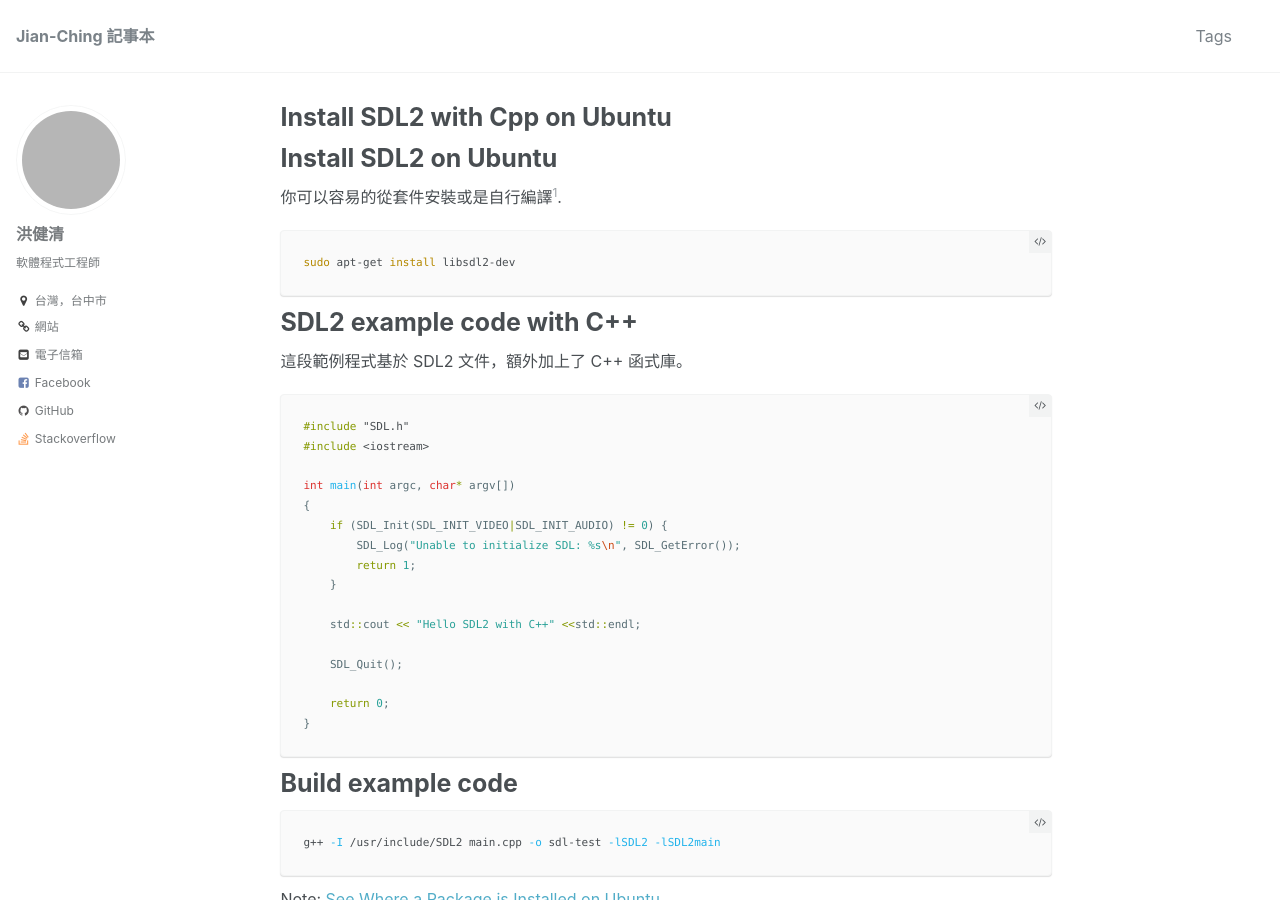
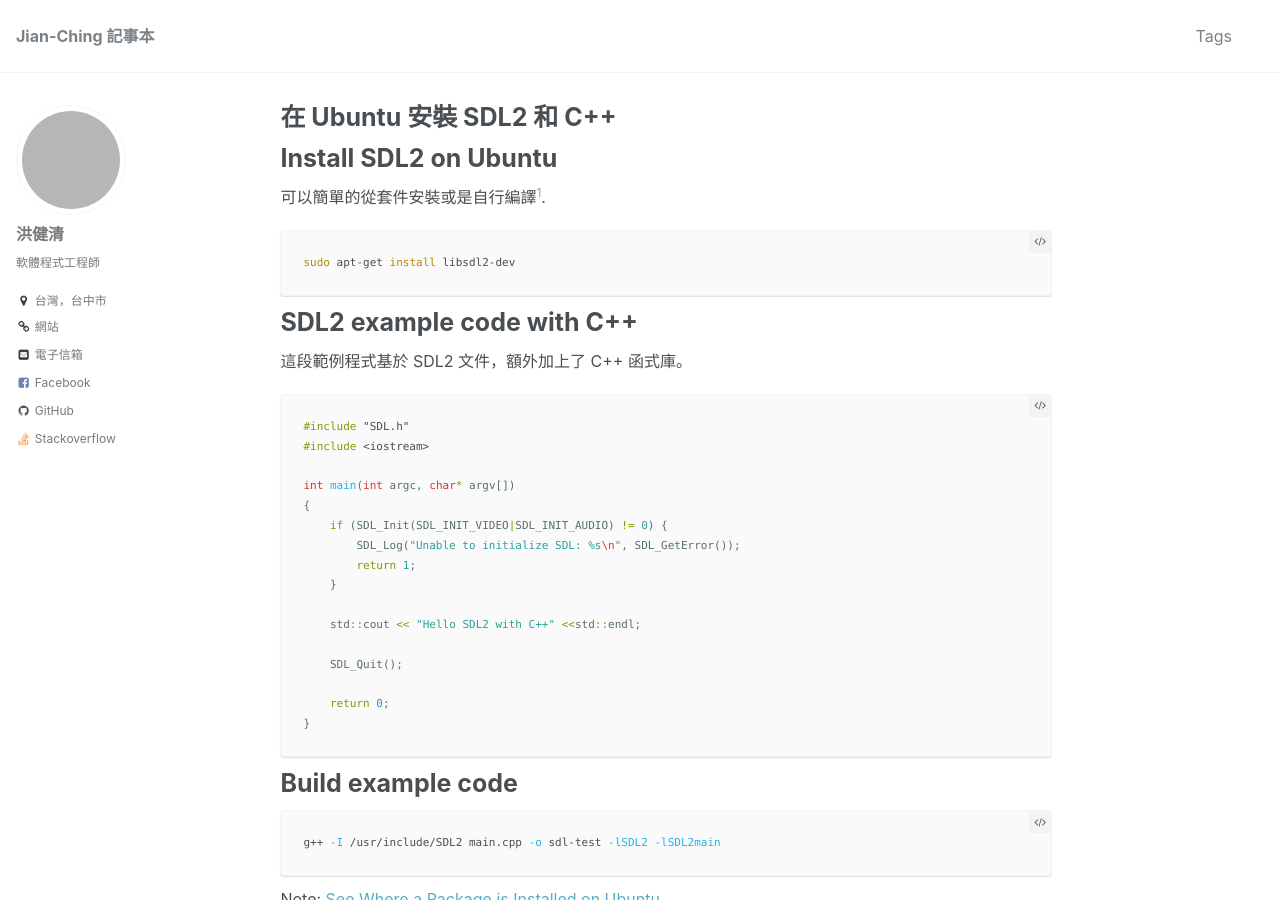
Before and after one commit to allyusd/twblog-source, a Jekyll site: the page built from _posts/2017-04-03-install-sdl2-with-cpp-on-ubuntu.md, in a window 1280 px wide and 900 px high. Built offline with Jekyll 4.4.1, drawn with Linux system fonts in a browser that asks for light colours; comment, search, counter and statistics services are not loaded; grey boxes are pictures that could not be loaded.

Commit message:
post: update title

```diff
--- a/_posts/2017-04-03-install-sdl2-with-cpp-on-ubuntu.md
+++ b/_posts/2017-04-03-install-sdl2-with-cpp-on-ubuntu.md
@@ -1,11 +1,11 @@
 ---
-title: "Install SDL2 with Cpp on Ubuntu"
+title: "在 Ubuntu 安裝 SDL2 和 C++"
 tags: Cpp SDL2 Ubuntu
 ---
 
 # Install SDL2 on Ubuntu
 
-你可以容易的從套件安裝或是自行編譯[^1].
+可以簡單的從套件安裝或是自行編譯[^1].
 
 [^1]: [HOW TO SET UP SDL2 ON LINUX](http://gigi.nullneuron.net/gigilabs/how-to-set-up-sdl2-on-linux/)
 
```
